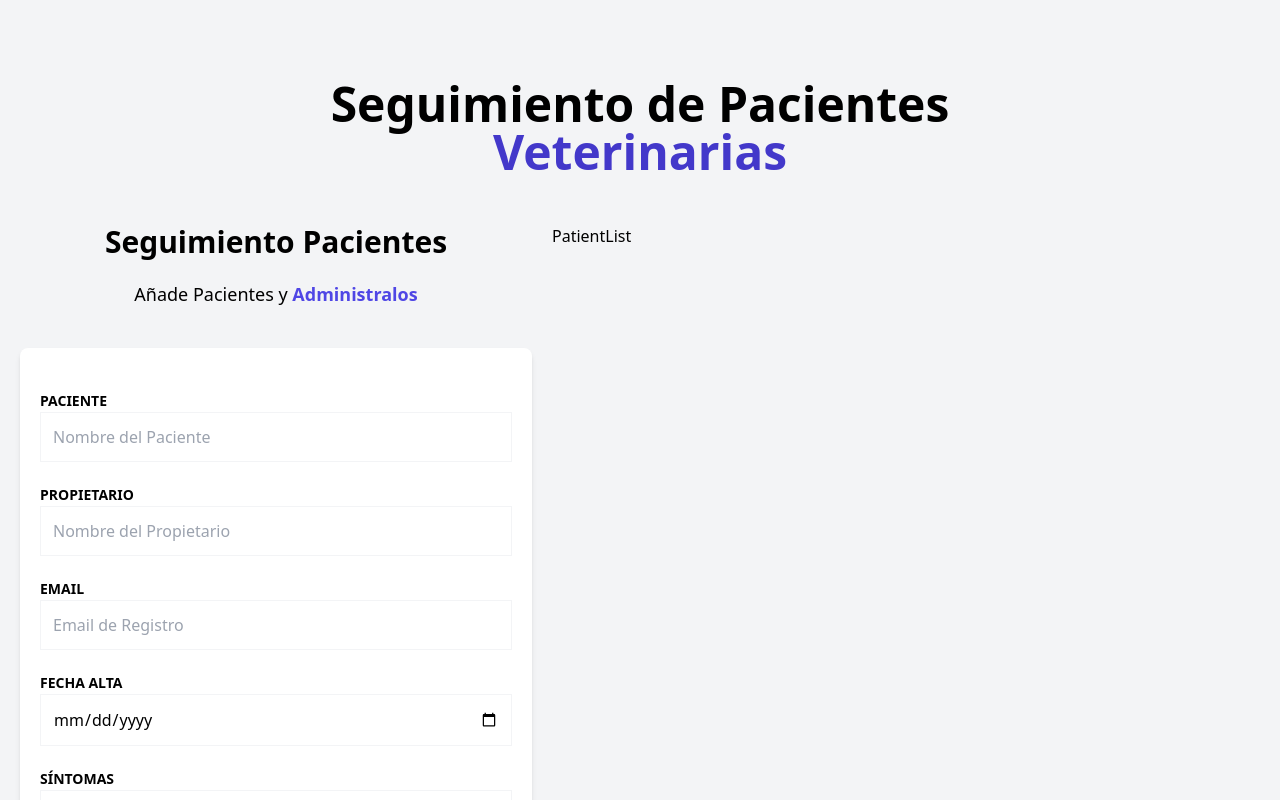
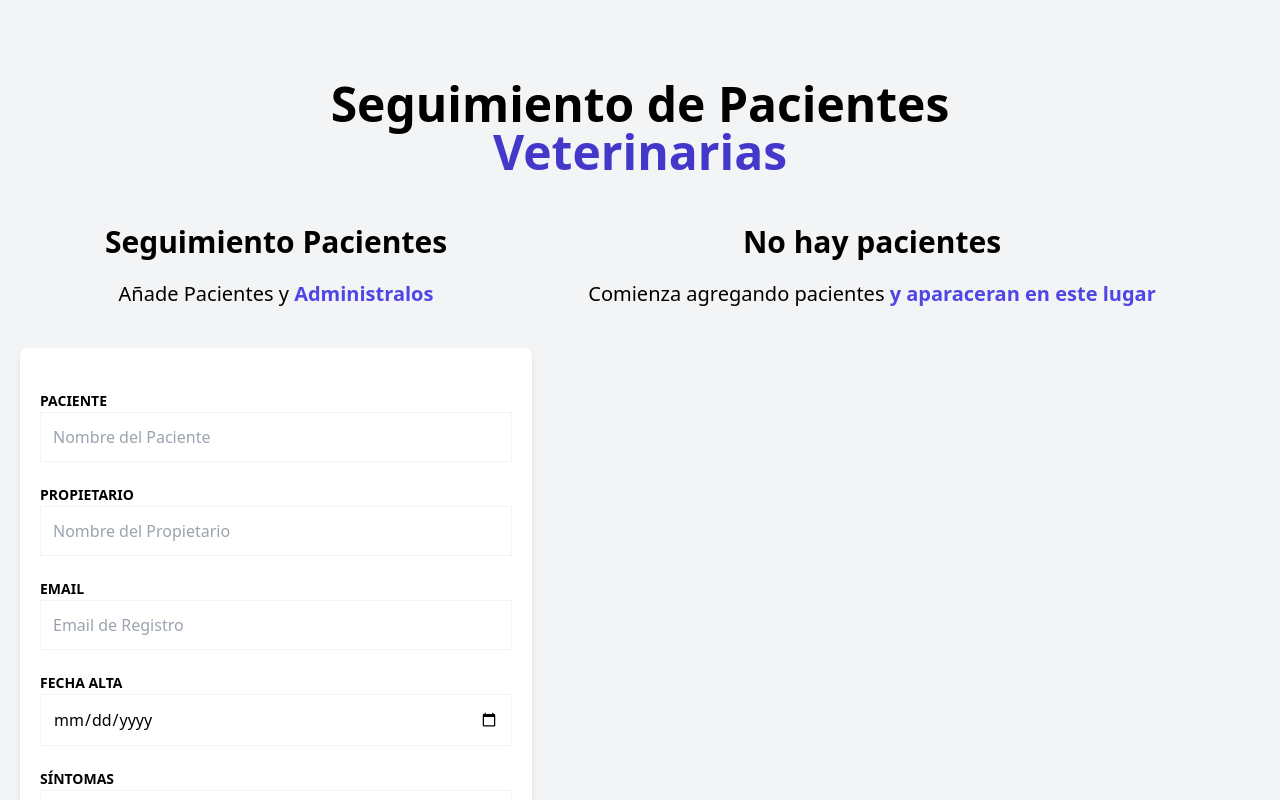
Before and after one commit to IleanaLopez91/AdministradorPacientes, a React (Vite) app: page / in a window 1280 px wide. Shown: the top 800 px of the page. Built offline with nearby package versions, Linux system fonts and the light colour scheme.

Commit message:
creando ficha de cada paciente

```diff
--- /dev/null
+++ b/src/components/PatientDetailItem.tsx
@@ -0,0 +1,15 @@
+type PatientDetailItemProps = {
+  label: string;
+  data: string;
+};
+
+function PatientDetailItem({ label, data }: PatientDetailItemProps) {
+  return (
+    <p className=" font-bold mb-3 text-gray-700 uppercase">
+      {label}: {""}
+      <span className=" font-normal normal-case">{data}</span>
+    </p>
+  );
+}
+
+export default PatientDetailItem;
--- /dev/null
+++ b/src/components/PatientDetails.tsx
@@ -0,0 +1,21 @@
+import { Patient } from "../types";
+import PatientDetailItem from "./PatientDetailItem";
+
+type PatientDetailsProps = {
+  patient: Patient;
+};
+
+function PatientDetails({ patient }: PatientDetailsProps) {
+  return (
+    <div className=" mx-5 my-10 px-5 py-10 bg-white shadow-md rounded-xl">
+      <PatientDetailItem label="ID" data={patient.id} />
+      <PatientDetailItem label="Nombre" data={patient.name} />
+      <PatientDetailItem label="Propietario" data={patient.caretaker} />
+      <PatientDetailItem label="Email" data={patient.email} />
+      <PatientDetailItem label="Fecha de Alta" data={patient.date.toString()} />
+      <PatientDetailItem label="Sintomas" data={patient.symptoms} />
+    </div>
+  );
+}
+
+export default PatientDetails;
--- a/src/components/PatientForm.tsx
+++ b/src/components/PatientForm.tsx
@@ -19,7 +19,7 @@
     <div className="md:w-1/2 lg:w-2/5 mx-5">
       <h2 className="font-black text-3xl text-center">Seguimiento Pacientes</h2>
 
-      <p className="text-lg mt-5 text-center mb-10">
+      <p className="text-xl mt-5 text-center mb-10">
         Añade Pacientes y {""}
         <span className="text-indigo-600 font-bold">Administralos</span>
       </p>
--- a/src/components/PatientList.tsx
+++ b/src/components/PatientList.tsx
@@ -1,9 +1,39 @@
 import { usePatientStore } from "../store";
+import PatientDetails from "./PatientDetails";
 
 function PatientList() {
   const patients = usePatientStore((state) => state.patients);
-  console.log(patients);
-  return <div>PatientList</div>;
+
+  return (
+    <div className=" md:w-1/2 lg:3/5 md:h-screen overflow-y-scroll">
+      {patients.length ? (
+        <>
+          <h2 className=" font-black text-3xl text-center">
+            Listado de Pacientes
+          </h2>
+          <p className=" text-xl mt-5 mb-10 text-center">
+            Administra tus {""}
+            <span className=" text-indigo-600 font-bold">
+              Pacientes y Citas
+            </span>
+          </p>
+          {patients.map((patient) => (
+            <PatientDetails key={patient.id} patient={patient} />
+          ))}
+        </>
+      ) : (
+        <>
+          <h2 className=" font-black text-3xl text-center">No hay pacientes</h2>
+          <p className=" text-xl mt-5 mb-10 text-center">
+            Comienza agregando pacientes {""}
+            <span className=" text-indigo-600 font-bold">
+              y aparaceran en este lugar
+            </span>
+          </p>
+        </>
+      )}
+    </div>
+  );
 }
 
 export default PatientList;
```
